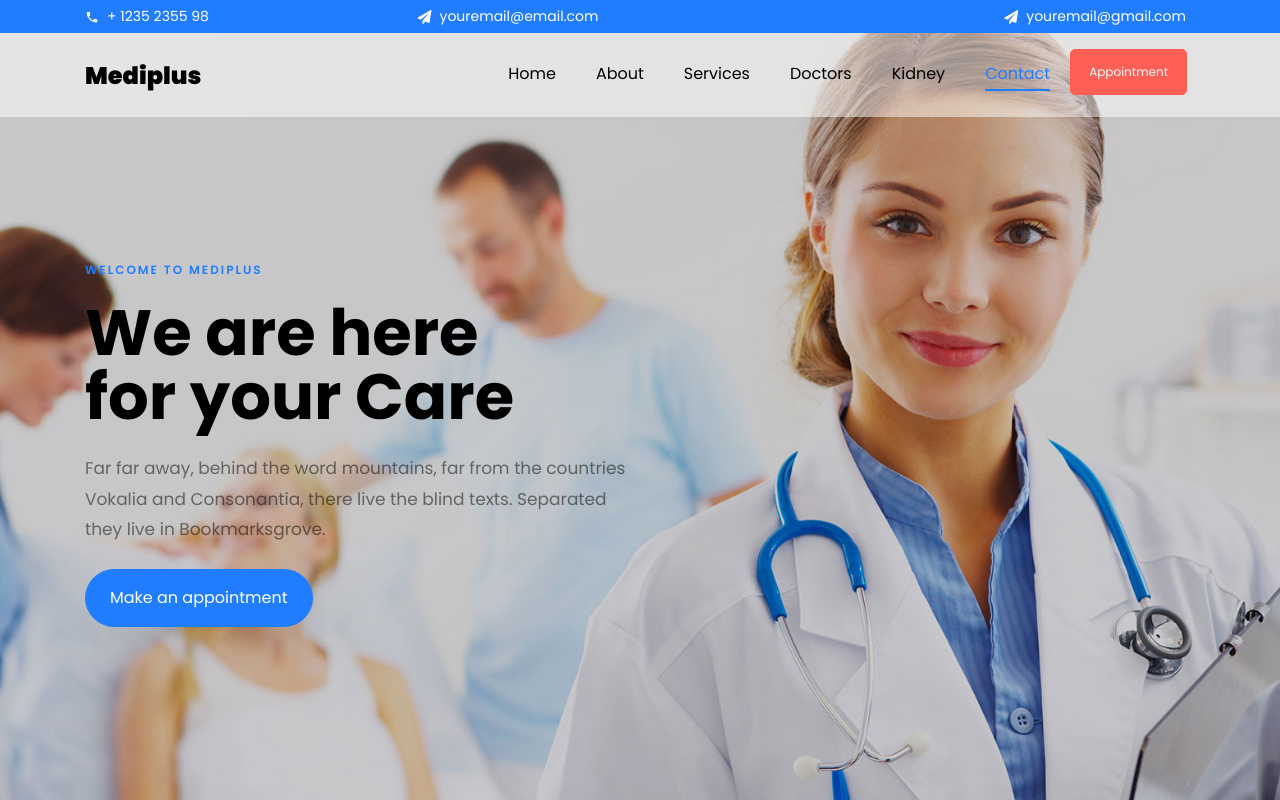
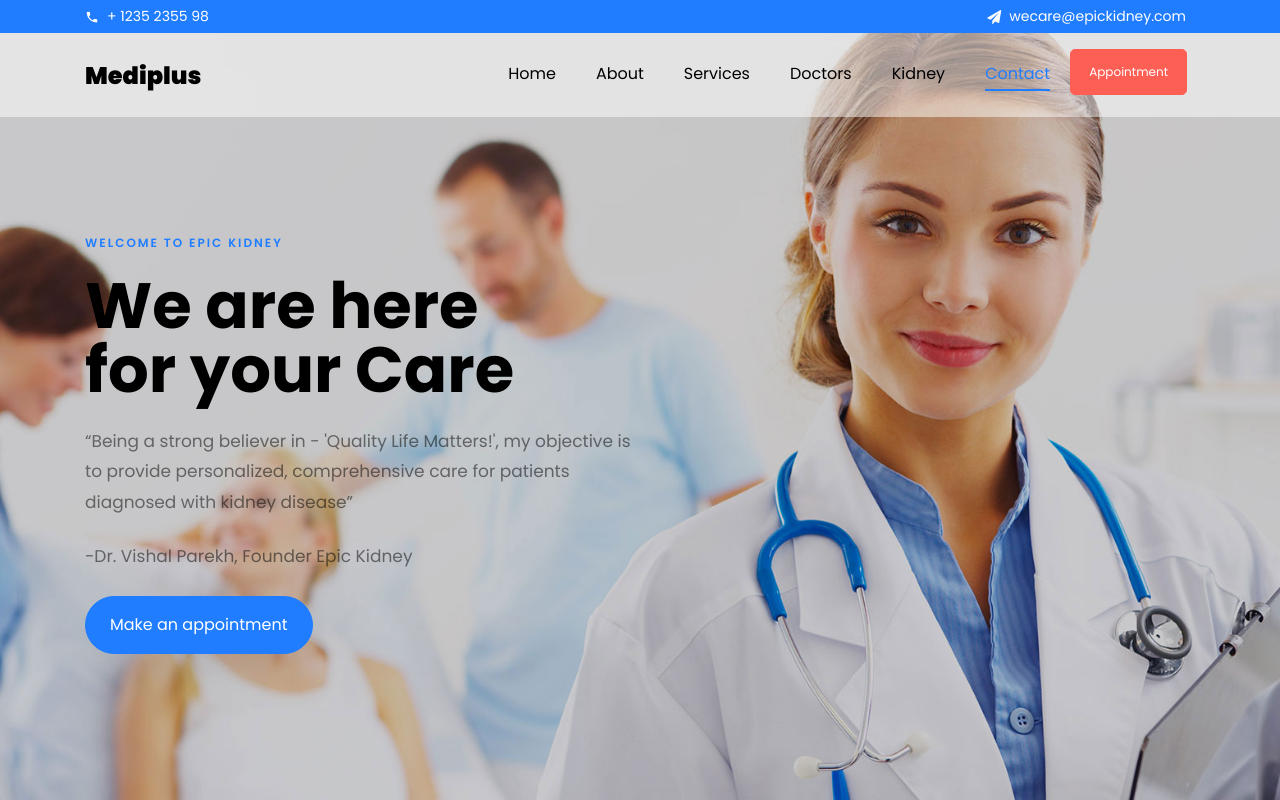
Before and after one commit to jyotirmoy1/Epic-Kidney--Website, a plain HTML site: page index.html in a window 1280 px wide. Shown: the top 800 px of the page. Drawn offline with Linux system fonts and the light colour scheme; some packages are replaced by stand-ins of ours; no server answers; files whose address does not match are found by name.

Commit message:
Update index.html

```diff
--- a/index.html
+++ b/index.html
@@ -32,13 +32,13 @@
 					    	<div class="icon mr-2 d-flex justify-content-center align-items-center"><span class="icon-phone2"></span></div>
 						    <span class="text">+ 1235 2355 98</span>
 					    </div>
-					    <div class="col-md pr-4 d-flex topper align-items-center">
+					    <!--<div class="col-md pr-4 d-flex topper align-items-center">
 					    	<div class="icon mr-2 d-flex justify-content-center align-items-center"><span class="icon-paper-plane"></span></div>
 						    <span class="text">youremail@email.com</span>
-					    </div>
+					    </div> -->
 					    <div class="col-md-5 pr-4 d-flex topper align-items-center text-lg-right justify-content-end">
 				            <div class="icon mr-2 d-flex justify-content-center align-items-center"><span class="icon-paper-plane"></span></div>
-						    <span class="text">youremail@gmail.com</span>
+						    <span class="text">wecare@epickidney.com</span>
 					    </div>
 					    <!-- <div class="col-md-5 pr-4 d-flex topper align-items-center text-lg-right justify-content-end">
 						    <p class="mb-0 register-link"><a href="#" class="mr-3">Sign Up</a><a href="#">Sign In</a></p>
@@ -75,10 +75,12 @@
         <div class="row no-gutters slider-text js-fullheight align-items-center justify-content-start" data-scrollax-parent="true">
           <div class="col-md-6 pt-5 ftco-animate">
           	<div class="mt-5">
-          		<span class="subheading">Welcome to Mediplus</span>
+          		<span class="subheading">Welcome to Epic Kidney</span>
 	            <h1 class="mb-4">We are here <br>for your Care</h1>
-	            <p class="mb-4">Far far away, behind the word mountains, far from the countries Vokalia and Consonantia, there live the blind texts. Separated they live in Bookmarksgrove.</p>
-	            <p><a href="#" class="btn btn-primary py-3 px-4">Make an appointment</a></p>
+	            <p class="mb-4">“Being a strong believer in - 'Quality Life Matters!', my objective is to provide personalized, comprehensive care for patients diagnosed with kidney disease”</p>
+                    <p class="mb-4">-Dr. Vishal Parekh, Founder Epic Kidney </p>
+
+			<p><a href="#" class="btn btn-primary py-3 px-4">Make an appointment</a></p>
             </div>
           </div>
         </div>
```
